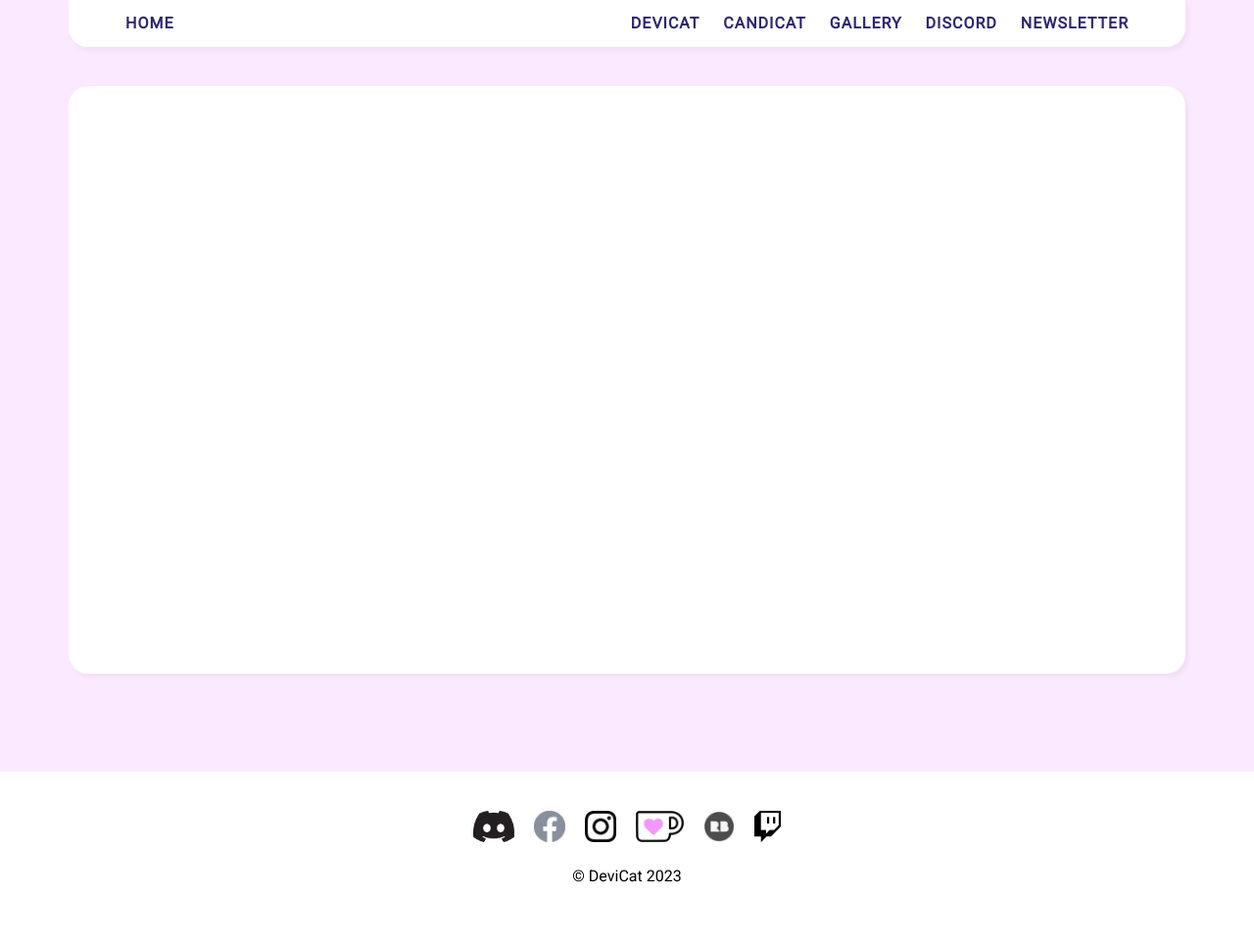
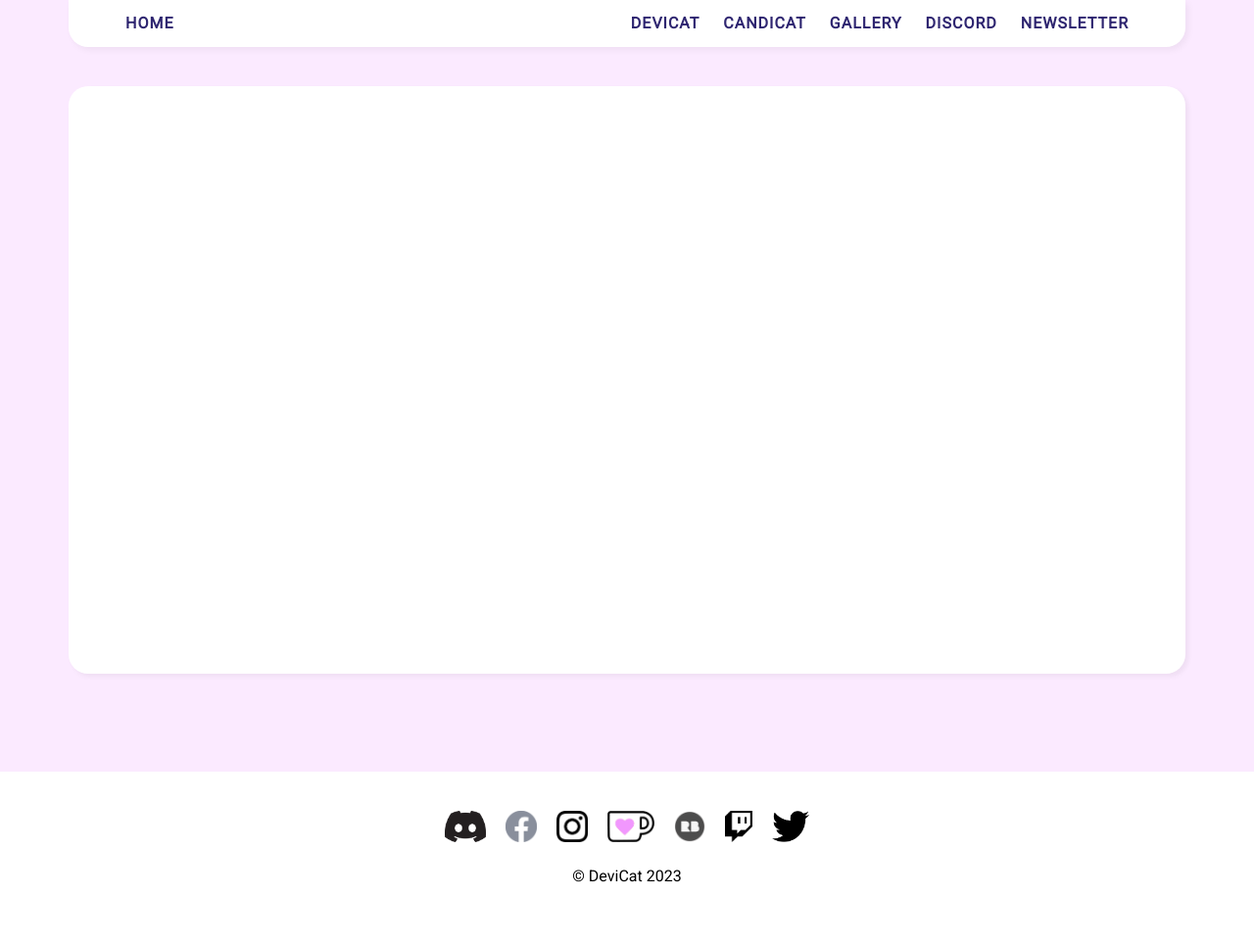
Before and after one commit to DeviCatOutlet/devicatoutlet.github.io, a Jekyll site: the page built from newsletter.md, in a window 1280 px wide. Shown: the whole page at 98% size. Built offline with Jekyll 4.4.1, drawn with Linux system fonts in a browser that asks for light colours; some web fonts are replaced; our own code applies the rules of GitHub Pages for plain Markdown files.

Commit message:
Update Footer

```diff
--- a/_layouts/default.html
+++ b/_layouts/default.html
@@ -93,6 +93,7 @@
     <a href="https://www.ko-fi.com/devicat" title="Ko-fi: DeviCat"><img src="/img/kofilogo.png" alt="ko-fi: devicat"></a>
     <a href="https://www.redbubble.com/people/devicatoutlet/shop" title="redbubble: DeviCatOutlet"><img src="/img/redbubbleicon.png" alt="redbubble: DeviCatOutlet"></a>
     <a href="https://www.twitch.tv/devicat" title="Twitch: DeviCat"><img src="/img/twitchlogo.png" alt="Twitch: DeviCat"></a>
+    <a href="https://www.twitter.com/DeviCatArt" title="Twitter: DeviCatArt"><img src="/img/twitterlogo.png" alt="Twitter: DeviCatArt"></a>
   </p>
   <p>&copy; DeviCat 2023</p>
 </footer>
```
Also changed, not shown: img/twitterlogo.png (added).
